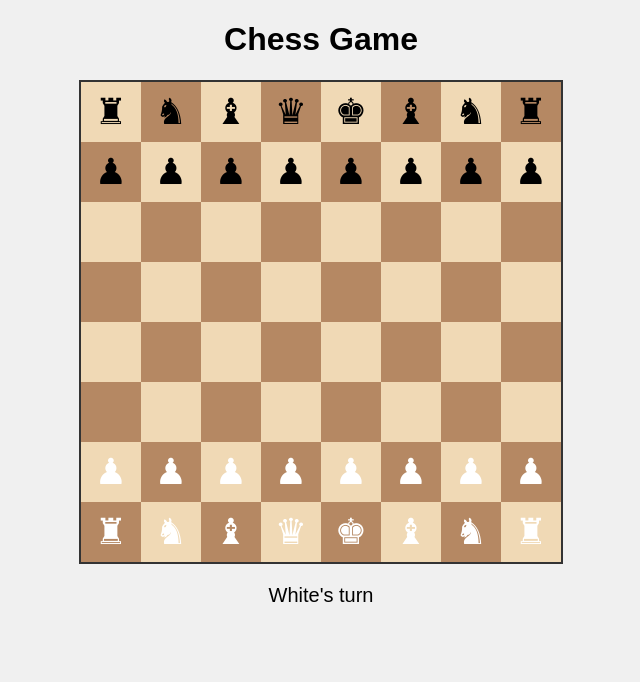
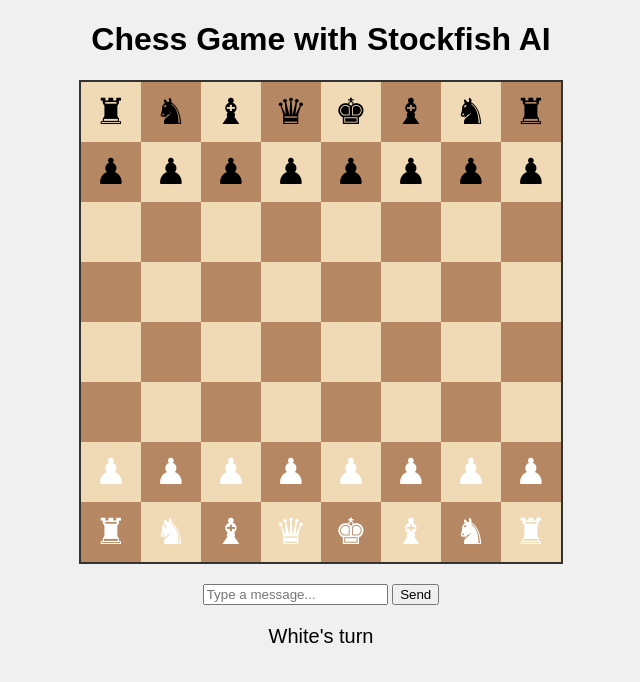
Before and after one commit to create404create/ahsan1, a plain HTML site: page index.html in a window 1280 px wide. Shown: the whole page, without its empty margins (319-959 px from the left). Drawn offline with nearby package versions, Linux system fonts and the light colour scheme.

Commit message:
Update index.html

```diff
--- a/index.html
+++ b/index.html
@@ -3,13 +3,22 @@
 <head>
   <meta charset="UTF-8">
   <meta name="viewport" content="width=device-width, initial-scale=1.0">
-  <title>Chess Game</title>
+  <title>Chess Game with Stockfish</title>
   <link rel="stylesheet" href="styles.css">
 </head>
 <body>
-  <h1>Chess Game</h1>
-  <div id="chessboard"></div>
+  <h1>Chess Game with Stockfish AI</h1>
+  <div class="container">
+    <div id="chessboard"></div>
+    <div class="chat-container">
+      <div id="chat-box"></div>
+      <input type="text" id="chat-input" placeholder="Type a message...">
+      <button id="send-button">Send</button>
+    </div>
+  </div>
   <p id="status">White's turn</p>
+  <script src="https://cdnjs.cloudflare.com/ajax/libs/chess.js/0.10.2/chess.js"></script>
+  <script src="https://cdnjs.cloudflare.com/ajax/libs/socket.io/4.5.4/socket.io.js"></script>
   <script src="script.js"></script>
 </body>
 </html>
```
